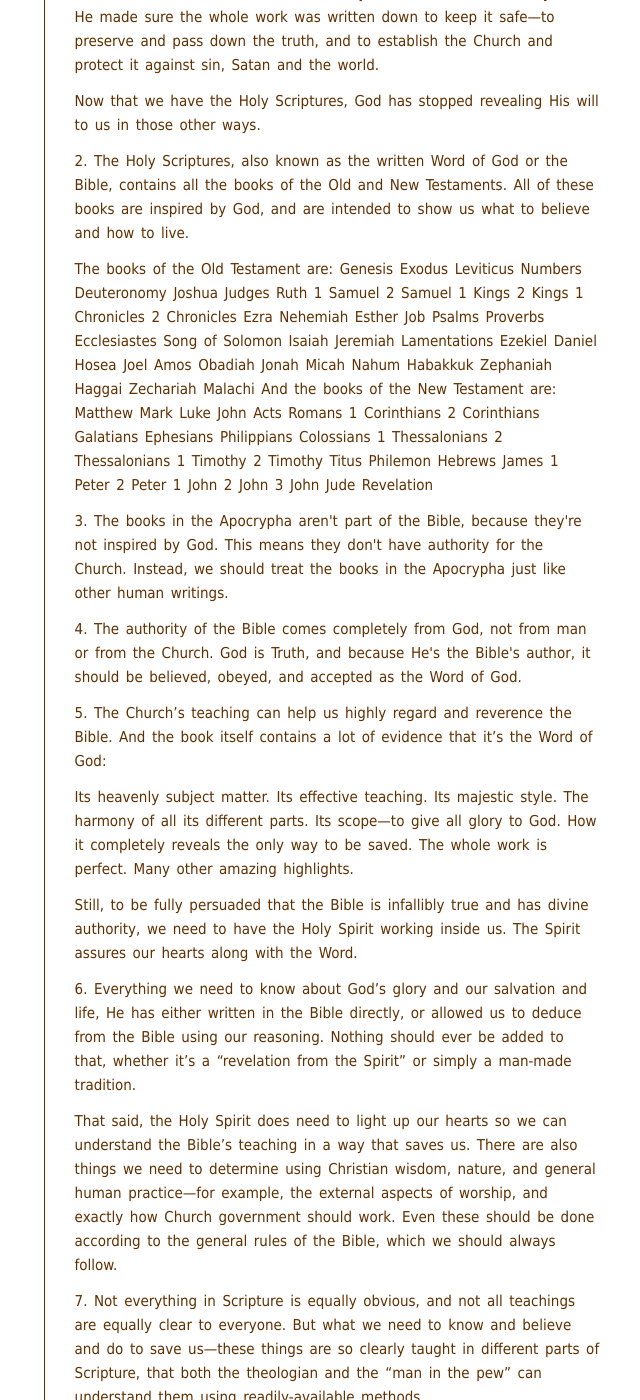
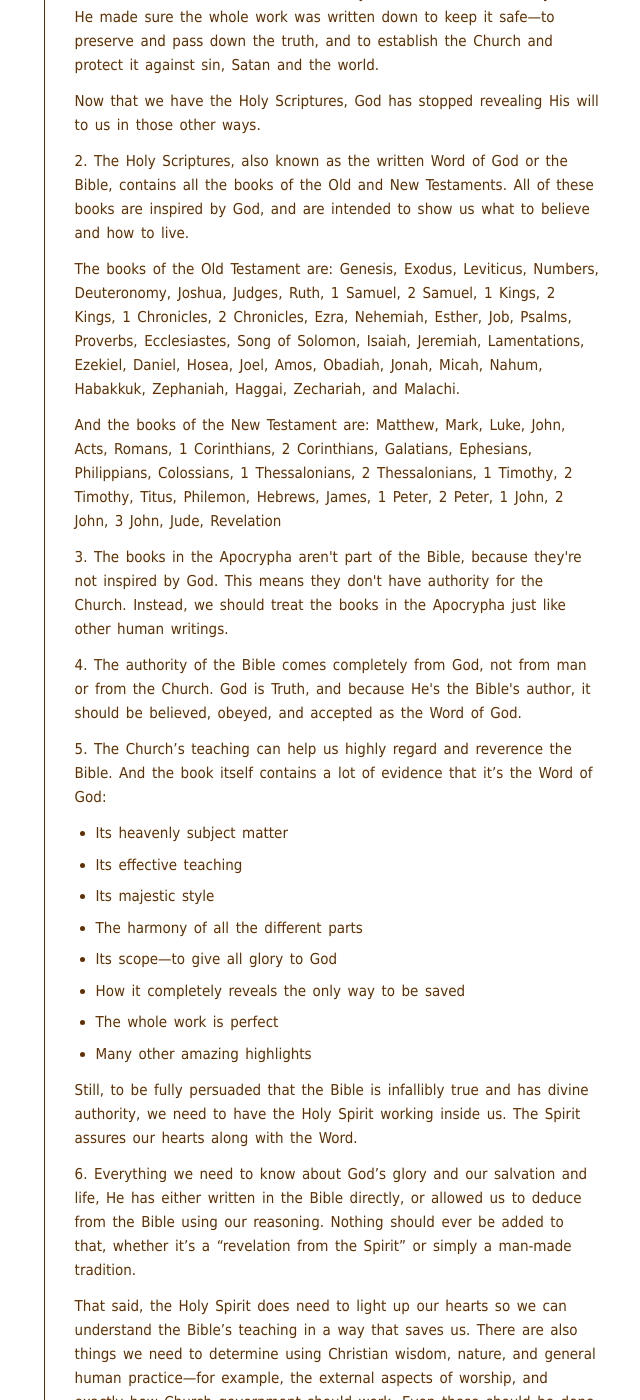
Before and after one commit to benhoyt/benhoyt.github.com, a Jekyll site: the page built from writings-plain-english-westminster.html, in a window 1280 px wide and 1400 px high, scrolled down 1405 px. Shown: the whole window, without its empty margins (390-1030 px from the left). Built offline with Jekyll 4.4.1, drawn with Linux system fonts in a browser that asks for light colours; some of the changed text lies outside the part shown.

Commit message:
Style fixes

```diff
--- a/writings-plain-english-westminster.html
+++ b/writings-plain-english-westminster.html
@@ -6,7 +6,8 @@ permalink: /writings/plain-english-westminster/index.html
 <h1><a href="/writings/plain-english-westminster/">{{ page.title }}</a></h1>
 <p class="subtitle">A version of the Westminster Confession of Faith written in English that those in the <span class="sc">pew</span> can understand.</p>
 
-<p>TODO: finish chapters, proofread, add smart quotes, add table of contents
+<p>TODO: finish chapters, proofread, add smart quotes, add table of contents</p>
+
 
 <h2 id="why">Why a PEW?</h2>
 
@@ -39,77 +40,9 @@ permalink: /writings/plain-english-westminster/index.html
 
 <p>2. The Holy Scriptures, also known as the written Word of God or the Bible, contains all the books of the Old and New Testaments. All of these books are inspired by God, and are intended to show us what to believe and how to live.</p>
 
-<p>The books of the Old Testament are:
+<p>The books of the Old Testament are: Genesis, Exodus, Leviticus, Numbers, Deuteronomy, Joshua, Judges, Ruth, 1 Samuel, 2 Samuel, 1 Kings, 2 Kings, 1 Chronicles, 2 Chronicles, Ezra, Nehemiah, Esther, Job, Psalms, Proverbs, Ecclesiastes, Song of Solomon, Isaiah, Jeremiah, Lamentations, Ezekiel, Daniel, Hosea, Joel, Amos, Obadiah, Jonah, Micah, Nahum, Habakkuk, Zephaniah, Haggai, Zechariah, and Malachi.</p>
 
-Genesis
-Exodus
-Leviticus
-Numbers
-Deuteronomy
-Joshua
-Judges
-Ruth
-1 Samuel
-2 Samuel
-1 Kings
-2 Kings
-1 Chronicles
-2 Chronicles
-Ezra
-Nehemiah
-Esther
-Job
-Psalms
-Proverbs
-Ecclesiastes
-Song of Solomon
-Isaiah
-Jeremiah
-Lamentations
-Ezekiel
-Daniel
-Hosea
-Joel
-Amos
-Obadiah
-Jonah
-Micah
-Nahum
-Habakkuk
-Zephaniah
-Haggai
-Zechariah
-Malachi
-
-And the books of the New Testament are:
-
-Matthew
-Mark
-Luke
-John
-Acts
-Romans
-1 Corinthians
-2 Corinthians
-Galatians
-Ephesians
-Philippians
-Colossians
-1 Thessalonians
-2 Thessalonians
-1 Timothy
-2 Timothy
-Titus
-Philemon
-Hebrews
-James
-1 Peter
-2 Peter
-1 John
-2 John
-3 John
-Jude
-Revelation</p>
+<p>And the books of the New Testament are: Matthew, Mark, Luke, John, Acts, Romans, 1 Corinthians, 2 Corinthians, Galatians, Ephesians, Philippians, Colossians, 1 Thessalonians, 2 Thessalonians, 1 Timothy, 2 Timothy, Titus, Philemon, Hebrews, James, 1 Peter, 2 Peter, 1 John, 2 John, 3 John, Jude, Revelation</p>
 
 <p>3. The books in the Apocrypha aren't part of the Bible, because they're not inspired by God. This means they don't have authority for the Church. Instead, we should treat the books in the Apocrypha just like other human writings.</p>
 
@@ -117,14 +50,16 @@ Revelation</p>
 
 <p>5. The Church’s teaching can help us highly regard and reverence the Bible. And the book itself contains a lot of evidence that it’s the Word of God:</p>
 
-<p>Its heavenly subject matter.
-Its effective teaching.
-Its majestic style.
-The harmony of all its different parts.
-Its scope&mdash;to give all glory to God.
-How it completely reveals the only way to be saved.
-The whole work is perfect.
-Many other amazing highlights.</p>
+<ul>
+ <li>Its heavenly subject matter</li>
+ <li>Its effective teaching</li>
+ <li>Its majestic style</li>
+ <li>The harmony of all the different parts</li>
+ <li>Its scope&mdash;to give all glory to God</li>
+ <li>How it completely reveals the only way to be saved</li>
+ <li>The whole work is perfect</li>
+ <li>Many other amazing highlights</li>
+</ul>
 
 <p>Still, to be fully persuaded that the Bible is infallibly true and has divine authority, we need to have the Holy Spirit working inside us. The Spirit assures our hearts along with the Word.</p>
 
@@ -140,7 +75,7 @@ Many other amazing highlights.</p>
 
 <p>9. We should interpret the Bible using the Bible itself. When we have questions about the exact meaning of a part of Scripture (and there’s one meaning, not many), we should study the whole Bible to find passages that speak more clearly.</p>
 
-<p>10. The highest judge that can settle any religious controversy is none other than the Holy Spirit speaking through the Bible. Statements by church councils, opinions of ancient writers, human teachings, and private revelations&mdash;all these should be judged by this Highest Judge. We’re to trust His judgement fully.
+<p>10. The highest judge that can settle any religious controversy is none other than the Holy Spirit speaking through the Bible. Statements by church councils, opinions of ancient writers, human teachings, and private revelations&mdash;all these should be judged by this Highest Judge. We’re to trust His judgement fully.</p>
 
 
 <h2 id="chapter2">Chapter 2: God and the Holy Trinity</h2>
@@ -188,7 +123,7 @@ Many other amazing highlights.</p>
 
 <p>8. God determining our destinies is something of a mystery, a teaching that should be used wisely and handled with care. We should pay attention to God’s word and obey it&mdash;by hearing and obeying, we can be assured that we’re called and chosen to eternal life.</p>
 
-<p>This teaching gives us many reasons to praise, reverence, and admire God. It helps us to be humble and diligent, and a real comfort to everyone who truly obeys the gospel.
+<p>This teaching gives us many reasons to praise, reverence, and admire God. It helps us to be humble and diligent, and a real comfort to everyone who truly obeys the gospel.</p>
 
 
 <h2 id="chapter4">Chapter 4: Creation</h2>
@@ -199,7 +134,7 @@ Many other amazing highlights.</p>
 
 <p>He wrote his own law on our hearts. He gave us power to obey it, but also the possibility to disobey. He gave us freedom of will, and our will can change.</p>
 
-<p>Aside from writing his law on our hearts, he commanded us not to eat the fruit from one tree&mdash;the tree of the knowledge of good and evil. While we kept this command we were happy to be friends of God, and to rule over the other creatures.
+<p>Aside from writing his law on our hearts, he commanded us not to eat the fruit from one tree&mdash;the tree of the knowledge of good and evil. While we kept this command we were happy to be friends of God, and to rule over the other creatures.</p>
 
 
 <h2 id="chapter5">Chapter 5: Providence</h2>
@@ -224,7 +159,7 @@ Many other amazing highlights.</p>
 
 <p>Sometimes he even takes away gifts they’d previously had, and exposes them to things their wicked hearts can turn into sin. He lets them fall into temptation and run with their evil desires, even letting Satan overpower them. Soon enough, they harden themselves using the same things God uses to soften others.</p>
 
-<p>7. God’s providence governs all creatures in a general way, but in a very special way it cares for his Church. In fact, God works all things for the good of the Church.
+<p>7. God’s providence governs all creatures in a general way, but in a very special way it cares for his Church. In fact, God works all things for the good of the Church.</p>
 
 
 <h2 id="chapter6">Chapter 6: The Fall, sin and punishment</h2>
@@ -239,7 +174,7 @@ Many other amazing highlights.</p>
 
 <p>5. This polluted aspect of ours remains in us during this life, even after we're born again. Even though it's forgiven and put to death through Christ, our pollution and all the effects of it are truly sin.</p>
 
-<p>6. Every sin breaks God's righteous law and is contrary to it&mdash;both the original sin of Adam and Eve, and all the actual sins done after that. Every sin makes the sinner guilty, and as a result he comes under God's great anger and the curse of the law. He is then ruled by death and spiritual misery, as well as misery now and eternally.
+<p>6. Every sin breaks God's righteous law and is contrary to it&mdash;both the original sin of Adam and Eve, and all the actual sins done after that. Every sin makes the sinner guilty, and as a result he comes under God's great anger and the curse of the law. He is then ruled by death and spiritual misery, as well as misery now and eternally.</p>
 
 
 <h2 id="chapter7">Chapter 7: God's covenant with us</h2>
@@ -260,7 +195,7 @@ Many other amazing highlights.</p>
 
 <p>6. Now we're living in the New Testament&mdash;the time of the gospel, after Christ has come down to us as a man. God now carries out His covenant by the Bible being preached, and by giving us the sacraments&mdash;Baptism and the Lord's Supper. It seems much simpler now, it's less of an outward show, and there are only a few ceremonies instead of a lot of them. But in spite of that, God uses these few "simple" things to show His covenant to both Jews and Gentiles more fully, more clearly, and more effectively.</p>
 
-<p>In other words, there are not two different "covenants of grace". There's only one, but it's carried out in two different ways.
+<p>In other words, there are not two different "covenants of grace". There's only one, but it's carried out in two different ways.</p>
 
 
 <h2 id="chapter8">Chapter 8: Christ the mediator</h2>
@@ -291,7 +226,7 @@ Many other amazing highlights.</p>
 
 <p>7. As our mediator, Christ sometimes acts according to his divine nature, and sometimes according to his human nature, as appropriate. But because he's one person, sometimes in the Bible things Jesus does as a man are said to be done by God, and vice versa.</p>
 
-<p>8. Christ always gives and applies salvation to everyone he's bought it for&mdash;for us, his people. He mediates between us and God, and he shows us the mysteries of salvation in and through his Word. He persuades us by his Holy Spirit to believe and obey, and he governs our hearts by his Word and by his Spirit. He defeats all our enemies by his almighty power and wisdom, in ways that completely fit his amazing plan.
+<p>8. Christ always gives and applies salvation to everyone he's bought it for&mdash;for us, his people. He mediates between us and God, and he shows us the mysteries of salvation in and through his Word. He persuades us by his Holy Spirit to believe and obey, and he governs our hearts by his Word and by his Spirit. He defeats all our enemies by his almighty power and wisdom, in ways that completely fit his amazing plan.</p>
 
 
 <h2 id="chapter9">Chapter 9: Free will</h2>
@@ -304,7 +239,7 @@ Many other amazing highlights.</p>
 
 <p>4. When God converts us and gives us His grace, He frees us from being slaves of sin. By God's grace alone we're enabled to freely do spiritual good and to want to do it. But we still have some rottenness remaining in us, so we don't always want to do good. We sometimes do and want to do evil. And even when we want to do good, we don't do it perfectly.</p>
 
-<p>5. We'll only have a truly free will when we're glorified, after the resurrection. Our wills will then be perfect and free to only do good&mdash;they won't even have the potential to turn bad again.
+<p>5. We'll only have a truly free will when we're glorified, after the resurrection. Our wills will then be perfect and free to only do good&mdash;they won't even have the potential to turn bad again.</p>
 
 
 <h2 id="chapter0">Chapter 10: Effective calling</h2>
@@ -317,7 +252,7 @@ Many other amazing highlights.</p>
 
 <p>3. Babies who are chosen by God but die young are made new and saved by Christ. They're saved through the Holy Spirit, who works in them when and where and how he pleases. The Spirit works in this same way in disabled people who have been chosen by God, and others who are unable to be called by the preaching of God's word.</p>
 
-<p>4. Some people who are not chosen might be outwardly called by the preaching of God's word, and might experience some common operations of the Holy Spirit, but they never truly come to Christ, so they can't be saved. And people who don't profess to be Christians can't be saved in any other way, even if they try very hard to live "good lives" according to nature or their own religion. It's a very harmful heresy to believe that people can be saved in other ways.
+<p>4. Some people who are not chosen might be outwardly called by the preaching of God's word, and might experience some common operations of the Holy Spirit, but they never truly come to Christ, so they can't be saved. And people who don't profess to be Christians can't be saved in any other way, even if they try very hard to live "good lives" according to nature or their own religion. It's a very harmful heresy to believe that people can be saved in other ways.</p>
 
 
 <h2 id="chapter1">Chapter 11: Justification</h2>
@@ -338,14 +273,14 @@ Many other amazing highlights.</p>
 
 <p>5. Even though we're justified, God continues to forgive the sins we do. We can't fall back out of justification, but we might sin and fall under God's fatherly disapproval for a time. Yet when we humble ourselves, confess our sins, plead for forgiveness, renew our faith and repent&mdash;then God's face will shine its light on us again.</p>
 
-<p>6. In all these respects, believers in the Old Testament were justified in exactly the same way as we who believe in New Testament times.
+<p>6. In all these respects, believers in the Old Testament were justified in exactly the same way as we who believe in New Testament times.</p>
 
 
 <h2 id="chapter2">Chapter 12: Adoption</h2>
 
 <p>1. God guarantees to adopt all of us he has justified, in and for his son Jesus Christ. Adoption is a gift in which God gives us the freedoms and privileges of being his very own children. He gives us his own name. He gives us the spirit of adoption, and allows us to access his throne of grace boldly. He enables us to cry "Abba, Father".</p>
 
-<p>Like a Father, God also has compassion on us, provides for us, and disciplines us. But he will never cast us off. Instead, he puts his seal on us for the day of redemption, when we will inherit the promises and be heirs of everlasting life.
+<p>Like a Father, God also has compassion on us, provides for us, and disciplines us. But he will never cast us off. Instead, he puts his seal on us for the day of redemption, when we will inherit the promises and be heirs of everlasting life.</p>
 
 
 <h2 id="chapter3">Chapter 13: Sanctification</h2>
@@ -356,7 +291,7 @@ Many other amazing highlights.</p>
 
 <p>2. Although God sanctifies each part of our being, in this life we'll never be perfect. There will always be some remnants of rottenness in every part of us. This leads to an ongoing war between two sides that will never make peace: our flesh fighting against our spirit, and our spirit fighting against our flesh.</p>
 
-<p>3. In this war, our remaining rottenness might get the better of us for a time. But, by the strength of the Spirit that sanctifies, our born-again spirit will win in the end. And so we grow in grace, perfecting our holiness as we fear God.
+<p>3. In this war, our remaining rottenness might get the better of us for a time. But, by the strength of the Spirit that sanctifies, our born-again spirit will win in the end. And so we grow in grace, perfecting our holiness as we fear God.</p>
 
 
 <h2 id="chapter4">Chapter 14: Saving faith</h2>
@@ -367,7 +302,7 @@ Many other amazing highlights.</p>
 
 <p>But the main way we act out our faith is by accepting, receiving, and relying on Jesus Christ. It's through Jesus alone that God can call us innocent, make us holy, and give us eternal life&mdash;all through the covenant of grace.</p>
 
-<p>3. Faith varies in degrees. Some people have strong faith, some have weak faith. Often our faith is attacked and weakened, but it always wins the fight. Many people's faith grows enough so they can be fully assured about Christ. It's Christ who gives us faith in the first place as well as makes our faith perfect.
+<p>3. Faith varies in degrees. Some people have strong faith, some have weak faith. Often our faith is attacked and weakened, but it always wins the fight. Many people's faith grows enough so they can be fully assured about Christ. It's Christ who gives us faith in the first place as well as makes our faith perfect.</p>
 
 
 <h2 id="chapter5">Chapter 15: Repentance that leads to life</h2>
@@ -384,7 +319,7 @@ Many other amazing highlights.</p>
 
 <p>6. Each of us must privately confess our sins to God, and pray for forgiveness. When we're forgiven, and we leave our sins, God will show us mercy.</p>
 
-<p>When we sin against and dishonour a brother or the Church, we must also confess our sins to the person or people we've offended&mdash;in private or publicly. We must be sorry for our sin, tell the person or people involved we repent, so they can then be reunited with us and receive us in love.
+<p>When we sin against and dishonour a brother or the Church, we must also confess our sins to the person or people we've offended&mdash;in private or publicly. We must be sorry for our sin, tell the person or people involved we repent, so they can then be reunited with us and receive us in love.</p>
 
 
 <h2 id="chapter6">Chapter 16: Good works</h2>
@@ -405,7 +340,7 @@ Many other amazing highlights.</p>
 
 <p>6. But despite all this, God accepts us who believe through Christ, along with our works. He accepts us not because he sees our good works as pure and perfect, but because he looks at us through his Son. He wants to accept and reward what we do that's sincere, even if it is weak and imperfect.</p>
 
-<p>7. Works done by unsaved people are sinful, even if they're things that God commands and useful to themselves or to others. This is because they don't come from a heart that has been cleaned by faith, they aren't done with right motives according to God's word, and they're not done with the right goal&mdash;to glorify God. So these works don't please God, or make someone suitable to receive God's grace. However, not doing them is even more sinful and displeasing to God.
+<p>7. Works done by unsaved people are sinful, even if they're things that God commands and useful to themselves or to others. This is because they don't come from a heart that has been cleaned by faith, they aren't done with right motives according to God's word, and they're not done with the right goal&mdash;to glorify God. So these works don't please God, or make someone suitable to receive God's grace. However, not doing them is even more sinful and displeasing to God.</p>
 
 
 <h2 id="chapter7">Chapter 17: Perseverance of the saints</h2>
@@ -416,7 +351,7 @@ Many other amazing highlights.</p>
 
 <p>3. However, because of the rottenness that remains in us, and because we neglect God's ways of preserving us, we may be tempted by Satan or the world and fall into serious sin. We may even continue in that sin for a time.</p>
 
-<p>God is displeased with us when we do this, and it grieves the Holy Spirit. We may find that our graces and comforts are taken away, that our hearts are made hard and our consciences seared. Falling into sin like this will hurt and scandalise others, and bring temporary judgement on ourselves.
+<p>God is displeased with us when we do this, and it grieves the Holy Spirit. We may find that our graces and comforts are taken away, that our hearts are made hard and our consciences seared. Falling into sin like this will hurt and scandalise others, and bring temporary judgement on ourselves.</p>
 
 
 <h2 id="chapter4">Chapter 24: Marriage and divorce</h2>
@@ -425,10 +360,12 @@ Many other amazing highlights.</p>
 
 <p>2. God gave us marriage for a number of reasons:</p>
 
-<p>To help both husband and wife, and to help them help each other
-To increase the population with legitimate children
-To provide the Church with godly young men and women
-And to prevent sexual immorality</p>
+<ul>
+ <li>To help both husband and wife, and to help them help each other</li>
+ <li>To increase the population with legitimate children</li>
+ <li>To provide the Church with godly young men and women</li>
+ <li>And to prevent sexual immorality</li>
+</ul>
 
 <p>3. All sorts of different people are allowed to get married, as long as they're able to give their informed consent. In other words, to be able to think about it and then say they want to.</p>
 
@@ -438,4 +375,4 @@ And to prevent sexual immorality</p>
 
 <p>5. If a fiance or fiancee commits adultery or sleeps around when they're engaged, that's enough reason for the innocent person to break off the engagement. And if a husband or wife commits adultery after marriage, it's enough reason for the innocent person to get a divorce. If the divorce goes through, the innocent person can marry someone else, just as if the guilty person had died.</p>
 
-<p>6. Men are sinful, and will try to come up with arguments that justify breaking apart marriage that God has joined together. However, divorce is only an option if the man or woman has committed adultery, or has deserted the marriage and it can't be remedied by the Church or civil authorities. In that case, the divorce proceedings must be public and orderly, and the man and woman must not to be left to their own wills and judgements in the matter.
+<p>6. Men are sinful, and will try to come up with arguments that justify breaking apart marriage that God has joined together. However, divorce is only an option if the man or woman has committed adultery, or has deserted the marriage and it can't be remedied by the Church or civil authorities. In that case, the divorce proceedings must be public and orderly, and the man and woman must not to be left to their own wills and judgements in the matter.</p>
```
Also changed, not shown: other parts of writings-plain-english-westminster.html (+2 -2 lines).
